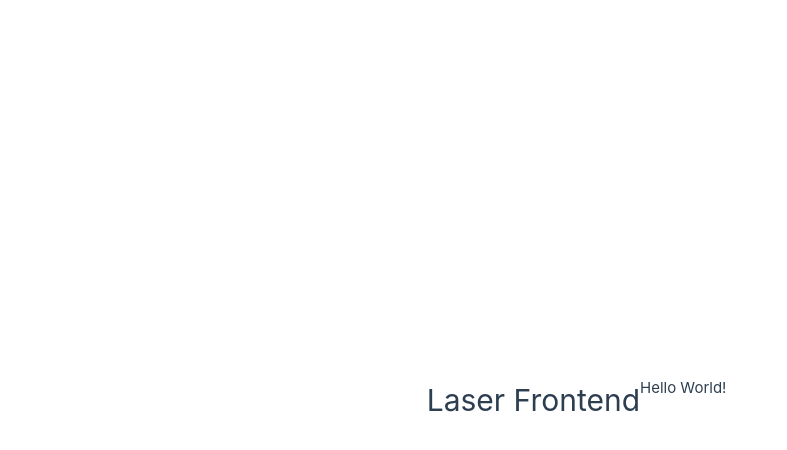
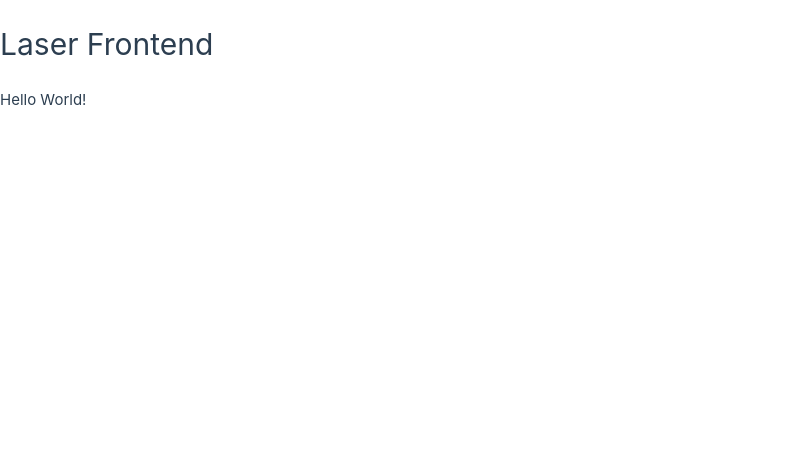
Before and after one commit to personal-5dof-laser-cutting/laser-frontend, a Vue app: page / in a window 1280 px wide. Shown: the top 450 px of the page, without its empty margins (0-787 px from the left). Built offline with nearby package versions, Linux system fonts and the light colour scheme; the HTML template or start-up script is replaced by a standard one.

Commit message:
adjusted some global paddings and margins

```diff
--- a/src/assets/base.css
+++ b/src/assets/base.css
@@ -54,7 +54,6 @@
 *::before,
 *::after {
   box-sizing: border-box;
-  margin: 0;
   font-weight: normal;
 }
 
--- a/src/assets/main.css
+++ b/src/assets/main.css
@@ -1,10 +1,18 @@
 @import './base.css';
 
+body {
+  display: flex;
+
+  margin: 0;
+  padding: 0;
+}
+
 #app {
-  max-width: 1280px;
-  margin: 0 auto;
-  padding: 2rem;
   font-weight: normal;
+  margin: 0;
+  padding: 0;
+
+  flex-grow: 1;
 }
 
 a,
@@ -14,22 +22,3 @@ a,
   transition: 0.4s;
   padding: 3px;
 }
-
-@media (hover: hover) {
-  a:hover {
-    background-color: hsla(160, 100%, 37%, 0.2);
-  }
-}
-
-@media (min-width: 1024px) {
-  body {
-    display: flex;
-    place-items: center;
-  }
-
-  #app {
-    display: grid;
-    grid-template-columns: 1fr 1fr;
-    padding: 0 2rem;
-  }
-}
```
